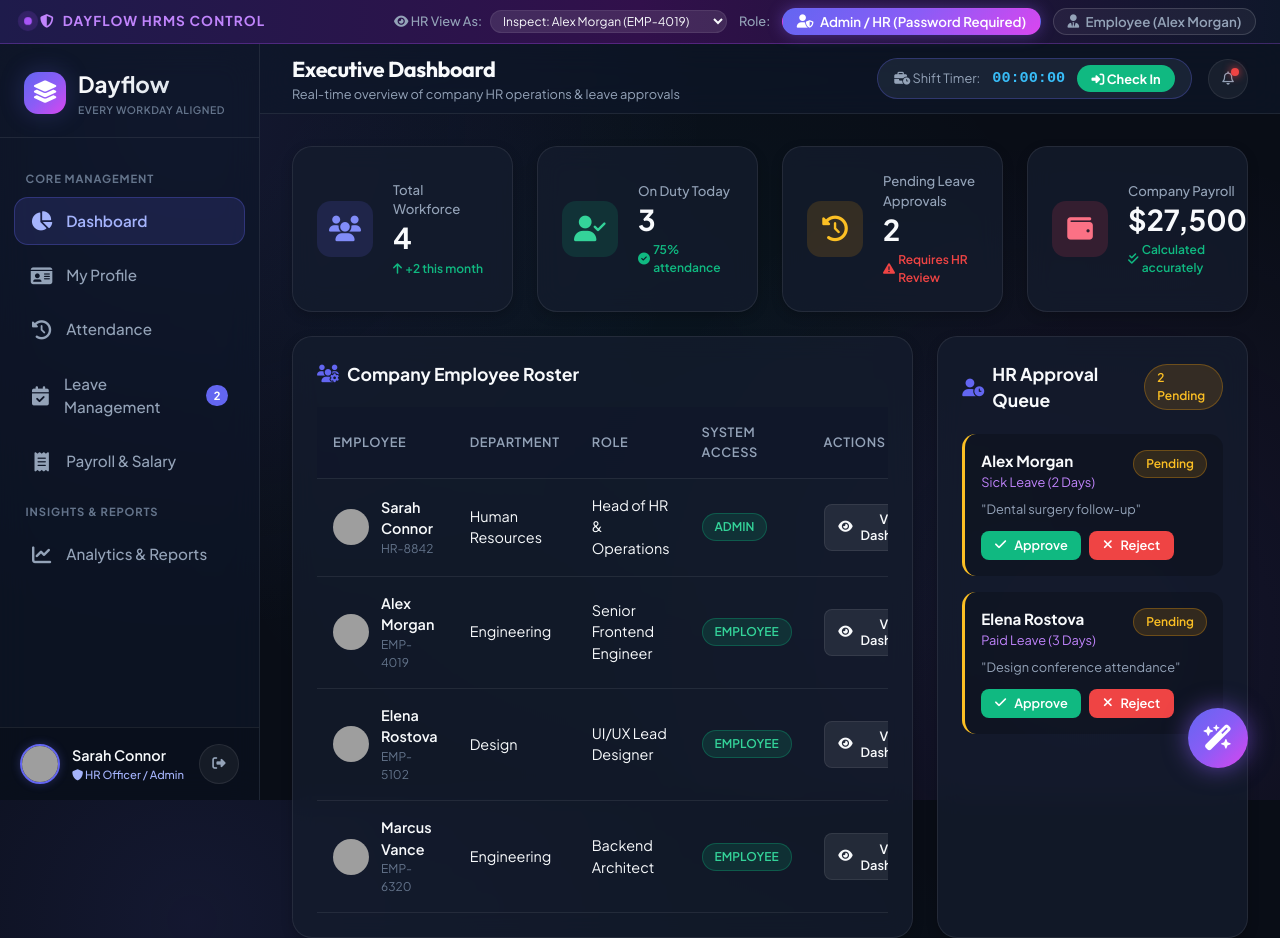
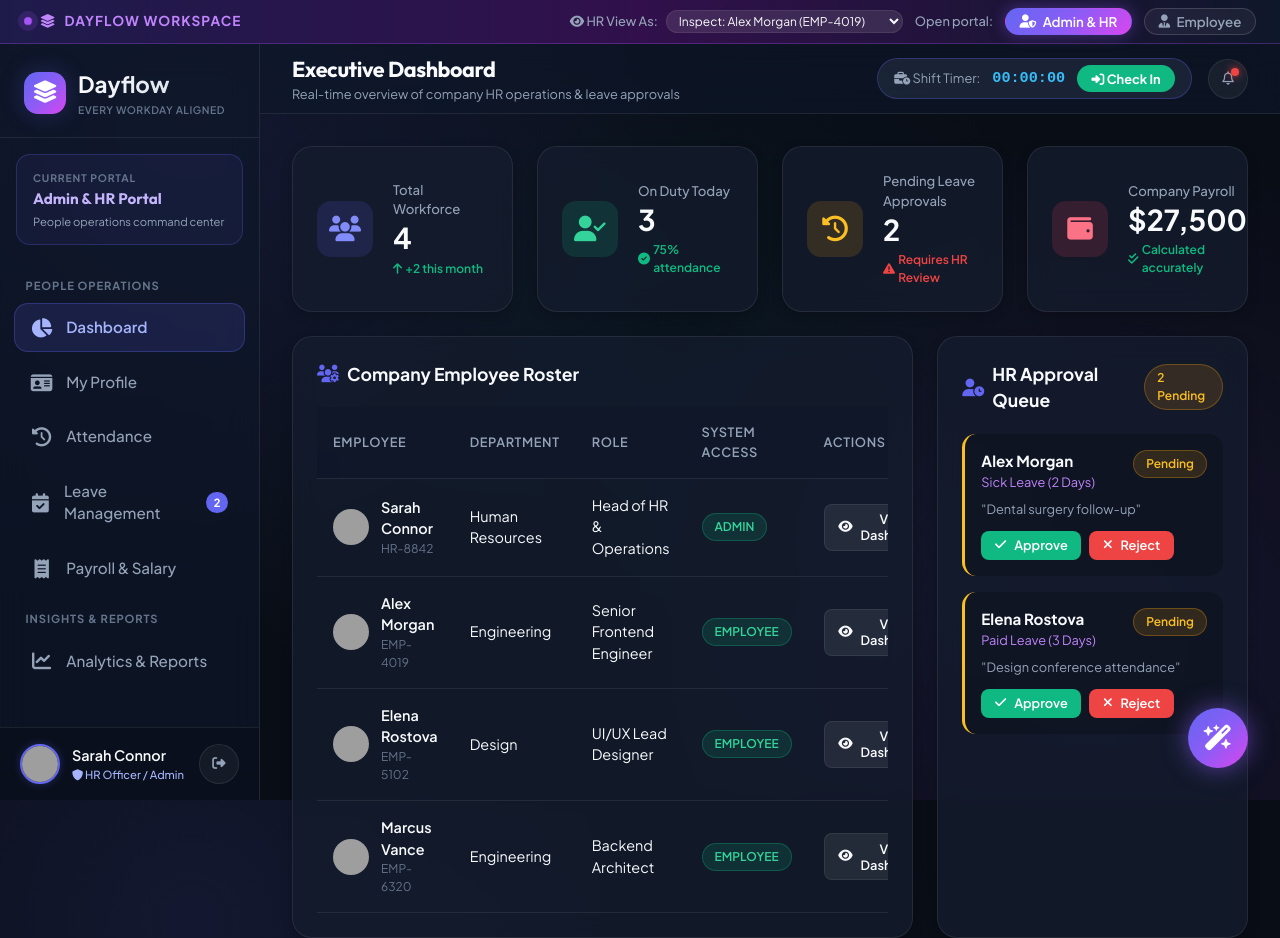
Before and after one commit to NehaVGupta/Day-Flow-ClearFlow, a plain HTML site: page index.html in a window 1280 px wide. Shown: the top 938 px of the page. Drawn offline with Linux system fonts and the light colour scheme; grey boxes are pictures that could not be loaded.

Commit message:
Update Day Flow ClearFlow

```diff
--- a/app.js
+++ b/app.js
@@ -194,6 +194,9 @@ function updateRoleUI() {
   const role = appState.activeRoleId;
   const isHr = role === 'admin';
 
+  document.body.classList.toggle('employee-portal', !isHr);
+  document.body.classList.toggle('hr-portal', isHr);
+
   document.getElementById('role-btn-admin').classList.toggle('active', isHr);
   document.getElementById('role-btn-employee').classList.toggle('active', !isHr);
 
@@ -202,6 +205,20 @@ function updateRoleUI() {
   if (hrEmpSelectBox) {
     hrEmpSelectBox.style.display = isHr ? 'flex' : 'none';
   }
+
+  const portalName = document.getElementById('portal-name');
+  const portalDescription = document.getElementById('portal-description');
+  const coreNavLabel = document.getElementById('core-nav-label');
+  const insightsNavLabel = document.getElementById('insights-nav-label');
+  if (portalName) portalName.innerText = isHr ? 'Admin & HR Portal' : 'Employee Portal';
+  if (portalDescription) portalDescription.innerText = isHr
+    ? 'People operations command center'
+    : 'Your personal workday workspace';
+  if (coreNavLabel) coreNavLabel.innerText = isHr ? 'People operations' : 'My workday';
+  if (insightsNavLabel) insightsNavLabel.innerText = isHr ? 'Insights & reports' : 'My records';
+  document.querySelectorAll('.admin-only-nav').forEach(item => {
+    item.style.display = isHr ? 'flex' : 'none';
+  });
 }
 
 // Password Security Validation Rule
@@ -319,8 +336,9 @@ function navigateTo(viewId) {
   const target = document.getElementById(`view-${viewId}`);
   if (target) target.classList.add('active');
 
+  const isHr = appState.activeRoleId === 'admin';
   const titles = {
-    dashboard: 'Executive Dashboard',
+    dashboard: isHr ? 'Executive Dashboard' : 'My Workday',
     profile: 'Employee Profile Management',
     attendance: 'Attendance Tracking & Time Logs',
     leave: 'Leave & Time-Off Center',
@@ -335,6 +353,7 @@ function navigateTo(viewId) {
 }
 
 function initUI() {
+  updateRoleUI();
   renderUserContext();
   renderDashboardView();
   renderProfileView();
@@ -355,6 +374,10 @@ function renderUserContext() {
 
   // Header Subtitle
   const sub = document.getElementById('page-subtitle');
+  const pageTitle = document.getElementById('page-title');
+  if (pageTitle && document.getElementById('view-dashboard').classList.contains('active')) {
+    pageTitle.innerText = isHr ? 'Executive Dashboard' : 'My Workday';
+  }
   if (sub) {
     sub.innerText = isHr
       ? 'Real-time overview of company HR operations & leave approvals'
--- a/index.html
+++ b/index.html
@@ -20,7 +20,7 @@
   <div class="judge-demo-bar">
     <div class="judge-badge">
       <span class="pulse-dot"></span>
-      <i class="fa-solid fa-shield-halved"></i> DAYFLOW HRMS CONTROL
+      <i class="fa-solid fa-layer-group"></i> DAYFLOW WORKSPACE
     </div>
 
     <div class="judge-role-selector">
@@ -32,12 +32,12 @@
         </select>
       </div>
 
-      <span style="color: #94a3b8; font-size: 0.8rem; font-weight: 500;">Role:</span>
+      <span class="portal-switch-label">Open portal:</span>
       <button class="judge-role-btn active" id="role-btn-admin" onclick="requestSwitchToHR()">
-        <i class="fa-solid fa-user-shield"></i> Admin / HR (Password Required)
+        <i class="fa-solid fa-user-shield"></i> Admin & HR
       </button>
       <button class="judge-role-btn" id="role-btn-employee" onclick="adminSwitchViewToEmployee('EMP-4019')">
-        <i class="fa-solid fa-user-tie"></i> Employee (Alex Morgan)
+        <i class="fa-solid fa-user-tie"></i> Employee
       </button>
     </div>
   </div>
@@ -58,8 +58,14 @@
         </div>
       </div>
 
+      <div class="portal-identity" id="portal-identity">
+        <span class="portal-kicker">Current portal</span>
+        <strong id="portal-name">Admin & HR Portal</strong>
+        <span id="portal-description">People operations command center</span>
+      </div>
+
       <nav class="nav-menu">
-        <div class="nav-section-title">Core Management</div>
+        <div class="nav-section-title" id="core-nav-label">People operations</div>
 
         <a class="nav-item active" data-view="dashboard" onclick="navigateTo('dashboard')">
           <i class="fa-solid fa-chart-pie"></i>
@@ -87,9 +93,9 @@
           <span>Payroll & Salary</span>
         </a>
 
-        <div class="nav-section-title">Insights & Reports</div>
+        <div class="nav-section-title" id="insights-nav-label">Insights & reports</div>
 
-        <a class="nav-item" data-view="analytics" onclick="navigateTo('analytics')">
+        <a class="nav-item admin-only-nav" data-view="analytics" onclick="navigateTo('analytics')">
           <i class="fa-solid fa-chart-line"></i>
           <span>Analytics & Reports</span>
         </a>
--- a/style.css
+++ b/style.css
@@ -148,6 +148,12 @@ button, input, select, textarea {
   gap: 0.75rem;
 }
 
+.portal-switch-label {
+  color: #94a3b8;
+  font-size: 0.8rem;
+  font-weight: 500;
+}
+
 .judge-role-btn {
   background: rgba(255, 255, 255, 0.05);
   border: 1px solid rgba(255, 255, 255, 0.15);
@@ -228,6 +234,55 @@ button, input, select, textarea {
   letter-spacing: 0.05em;
   text-transform: uppercase;
   font-weight: 600;
+}
+
+.portal-identity {
+  margin: 1rem 1rem 0;
+  padding: 0.9rem 1rem;
+  border: 1px solid rgba(99, 102, 241, 0.25);
+  border-radius: var(--radius-md);
+  background: rgba(99, 102, 241, 0.08);
+  display: flex;
+  flex-direction: column;
+  gap: 0.15rem;
+}
+
+.portal-kicker {
+  color: var(--text-dim);
+  font-size: 0.65rem;
+  font-weight: 700;
+  letter-spacing: 0.08em;
+  text-transform: uppercase;
+}
+
+.portal-identity strong {
+  color: #c4b5fd;
+  font-family: 'Outfit', sans-serif;
+  font-size: 0.95rem;
+}
+
+.portal-identity span:last-child {
+  color: var(--text-muted);
+  font-size: 0.7rem;
+}
+
+.employee-portal .portal-identity {
+  border-color: rgba(6, 182, 212, 0.3);
+  background: rgba(6, 182, 212, 0.08);
+}
+
+.employee-portal .portal-identity strong {
+  color: #67e8f9;
+}
+
+.employee-portal .nav-item.active {
+  background: rgba(6, 182, 212, 0.12);
+  border-color: rgba(34, 211, 238, 0.3);
+  color: #67e8f9;
+}
+
+.employee-portal .nav-item.active i {
+  color: #22d3ee;
 }
 
 .nav-menu {
```
